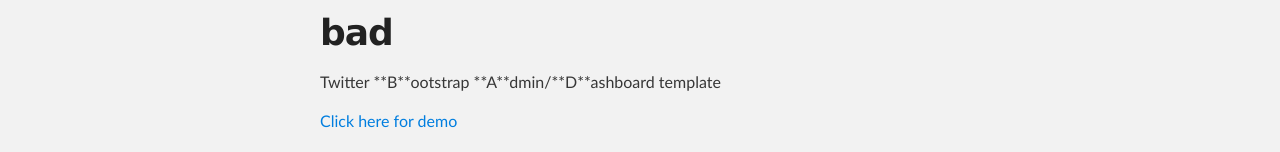
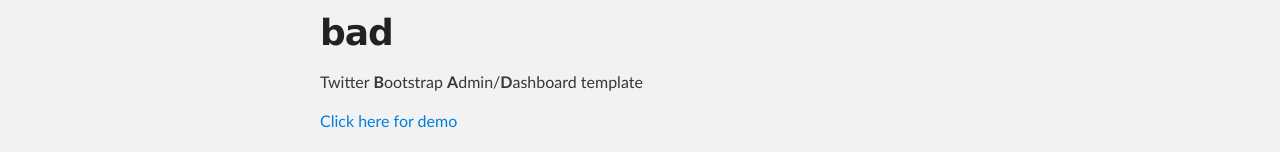
Before and after one commit to pengux/bad, a plain HTML site: page index.html in a window 1280 px wide. Shown: the part 254-406 px from the top of the page. Drawn offline with Linux system fonts and the light colour scheme.

Commit message:
Fixed markdown not being converted properly

```diff
--- a/index.html
+++ b/index.html
@@ -34,7 +34,7 @@
         <h1>
 <a name="bad" class="anchor" href="#bad"><span class="octicon octicon-link"></span></a>bad</h1>
 
-<p>Twitter **B**ootstrap **A**dmin/**D**ashboard template</p>
+<p>Twitter <strong>B</strong>ootstrap <strong>A</strong>dmin/<strong>D</strong>ashboard template</p>
 
 <p><a href="http://pengux.github.io/bad/dist" target="_blank">Click here for demo</a></p>
 
@@ -100,6 +100,5 @@
     </div>
 
 
-
   </body>
 </html>
```
